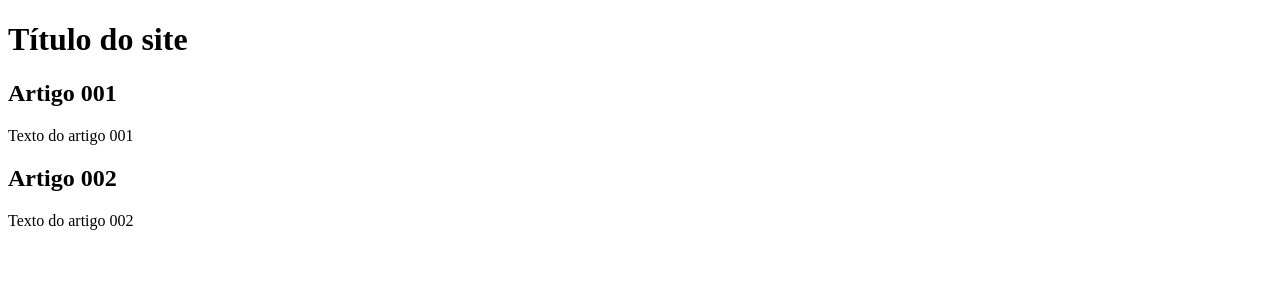
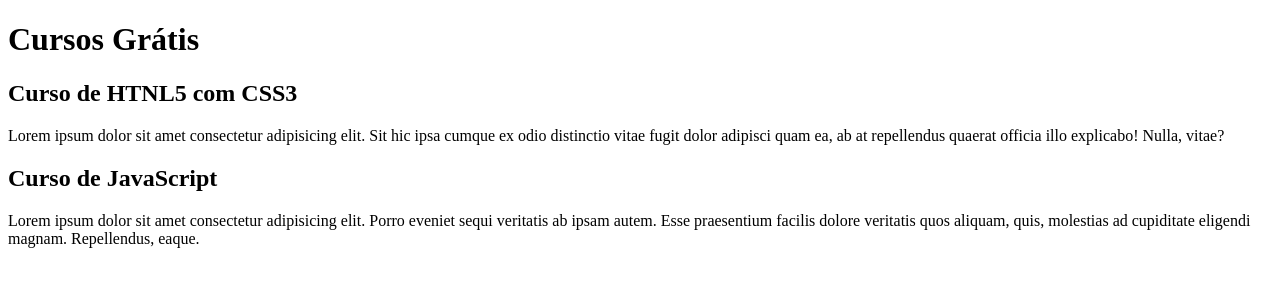
Before and after one commit to le-deandrade/projeto-site, a plain HTML site: page index.html in a window 1280 px wide. Drawn offline with Linux system fonts and the light colour scheme.

Commit message:
comecei a escrever o conteúdo

```diff
--- a/index.html
+++ b/index.html
@@ -8,15 +8,15 @@
 <body>
     <main>
         <header>
-            <h1>Título do site</h1>
+            <h1>Cursos Grátis</h1>
         </header>
         <article>
-            <h2>Artigo 001</h2>
-            <p>Texto do artigo 001</p>
+            <h2>Curso de HTNL5 com CSS3</h2>
+            <p>Lorem ipsum dolor sit amet consectetur adipisicing elit. Sit hic ipsa cumque ex odio distinctio vitae fugit dolor adipisci quam ea, ab at repellendus quaerat officia illo explicabo! Nulla, vitae?</p>
         </article>
         <article>
-            <h2>Artigo 002</h2>
-            <p>Texto do artigo 002</p>
+            <h2>Curso de JavaScript</h2>
+            <p>Lorem ipsum dolor sit amet consectetur adipisicing elit. Porro eveniet sequi veritatis ab ipsam autem. Esse praesentium facilis dolore veritatis quos aliquam, quis, molestias ad cupiditate eligendi magnam. Repellendus, eaque.</p>
         </article>
     </main>
 
```
